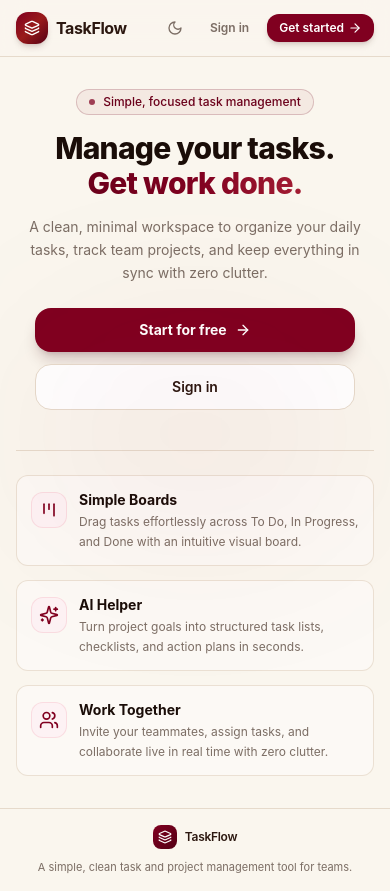
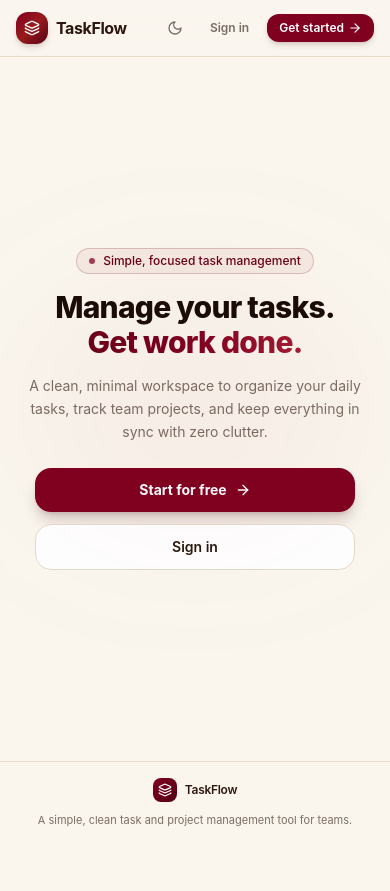
Before and after one commit to VinayKrishna-7/TaskFlow, a React (Vite) app in the folder client/: page / in a window 390 px wide. After the commit the page ends 844 px from the top, so only its background shows below. Built offline with nearby package versions, Linux system fonts and the light colour scheme; no server answers.

Commit message:
feat: remove feature cards, keeping ultra-minimal, clean, and responsive home layout

```diff
--- a/client/src/pages/HomePage.tsx
+++ b/client/src/pages/HomePage.tsx
@@ -7,32 +7,12 @@ import {
   ArrowRight,
   Sun,
   Moon,
-  Kanban,
-  Sparkles,
-  Users,
 } from 'lucide-react';
 
 export const HomePage: React.FC = () => {
   const { user, isAuthenticated } = useAuthStore();
   const { isDark, toggleTheme } = useThemeStore();
 
-  const highlights = [
-    {
-      icon: <Kanban className="w-5 h-5 text-maroon-600 dark:text-[#E66E9F]" />,
-      title: 'Simple Boards',
-      desc: 'Drag tasks effortlessly across To Do, In Progress, and Done with an intuitive visual board.',
-    },
-    {
-      icon: <Sparkles className="w-5 h-5 text-maroon-600 dark:text-[#E66E9F]" />,
-      title: 'AI Helper',
-      desc: 'Turn project goals into structured task lists, checklists, and action plans in seconds.',
-    },
-    {
-      icon: <Users className="w-5 h-5 text-maroon-600 dark:text-[#E66E9F]" />,
-      title: 'Work Together',
-      desc: 'Invite your teammates, assign tasks, and collaborate live in real time with zero clutter.',
-    },
-  ];
 
   return (
     <div className="min-h-screen w-full flex flex-col justify-between bg-[#FAF6EE] dark:bg-[#000000] text-[#2C1810] dark:text-slate-100 transition-colors overflow-x-hidden selection:bg-maroon-600/20 selection:text-maroon-800 dark:selection:bg-[#992355]/30 dark:selection:text-[#F9CFE2]">
@@ -159,29 +139,6 @@ export const HomePage: React.FC = () => {
           </p>
         )}
 
-        {/* ── Feature Highlights (Responsive cards for mobile & desktop) ── */}
-        <div className="w-full max-w-4xl mt-10 sm:mt-16 pt-6 sm:pt-10 border-t border-[#E6DACB] dark:border-[#242424]">
-          <div className="grid grid-cols-1 sm:grid-cols-3 gap-3.5 sm:gap-8 text-left">
-            {highlights.map((item, idx) => (
-              <div
-                key={idx}
-                className="p-3.5 sm:p-0 rounded-xl sm:rounded-none border sm:border-0 border-[#E6DACB]/80 dark:border-[#242424] bg-white/40 dark:bg-[#0D0D0D]/50 sm:bg-transparent sm:dark:bg-transparent flex sm:flex-col items-start gap-3 sm:gap-2"
-              >
-                <div className="w-9 h-9 sm:w-10 sm:h-10 shrink-0 rounded-xl bg-maroon-50 dark:bg-[#38061B]/60 border border-maroon-200/60 dark:border-[#821946]/50 flex items-center justify-center mt-0.5 sm:mt-0">
-                  {item.icon}
-                </div>
-                <div>
-                  <h3 className="text-sm sm:text-base font-bold text-[#1A0D08] dark:text-slate-100">
-                    {item.title}
-                  </h3>
-                  <p className="text-xs sm:text-sm text-[#7C6E65] dark:text-slate-400 leading-relaxed mt-0.5 sm:mt-1">
-                    {item.desc}
-                  </p>
-                </div>
-              </div>
-            ))}
-          </div>
-        </div>
       </main>
 
       {/* ── Footer ── */}
```
